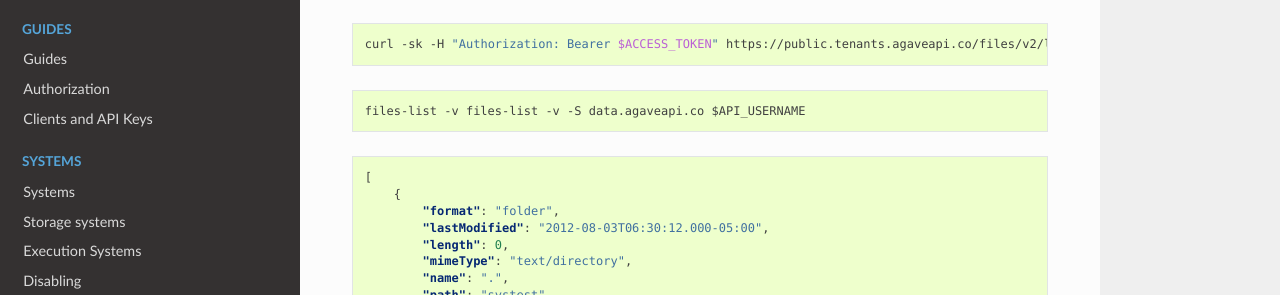
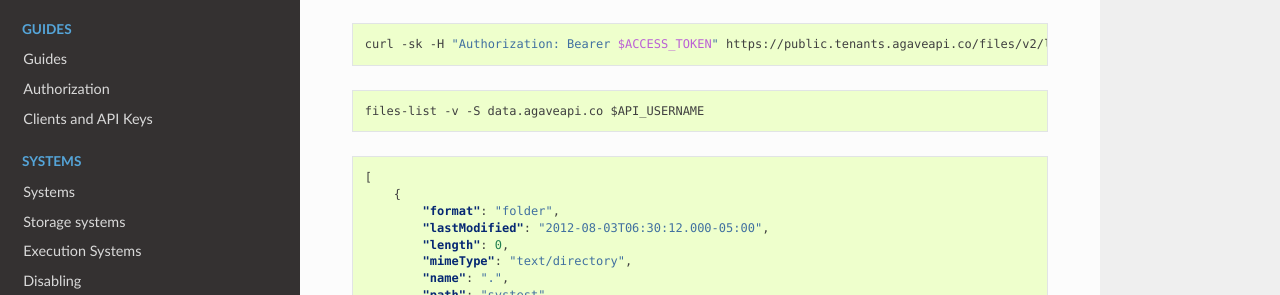
Before and after one commit to TACC-Cloud/agave-docs, a Sphinx documentation site: the page built from docs/agave/archive/beginners-guides/_managing-data.rst, in a window 1280 px wide and 900 px high. Shown: the part 314-609 px from the top of the window. Built offline with Sphinx 7.4.7 and the Read the Docs theme 2.0.0, drawn with Linux system fonts in a browser that asks for light colours; pages that are not in the unit, such as notebooks, are missing from menus.

Commit message:
making doc corrections

```diff
--- a/docs/agave/archive/beginners-guides/_managing-data.rst
+++ b/docs/agave/archive/beginners-guides/_managing-data.rst
@@ -16,7 +16,7 @@
 
 .. code-block:: plaintext
 
-   files-list -v files-list -v -S data.agaveapi.co $API_USERNAME
+   files-list -v -S data.agaveapi.co $API_USERNAME
 
 .. code-block:: json
 
--- a/docs/agave/guides/files/introduction.rst
+++ b/docs/agave/guides/files/introduction.rst
@@ -537,7 +537,7 @@
 
 .. code-block:: plaintext
 
-   tapis files copy AGAVE_URI, DESTINATION
+   tapis files copy AGAVE_URI DESTINATION
 
 .. container:: foldable
 
--- a/docs/agave/guides/jobs/job-outputs.rst
+++ b/docs/agave/guides/jobs/job-outputs.rst
@@ -8,7 +8,6 @@
 
 .. code-block::
 
-   tapis jobs outputs list $JOB_ID
    tapis jobs outputs list -v $JOB_ID
 
 .. container:: foldable
```
